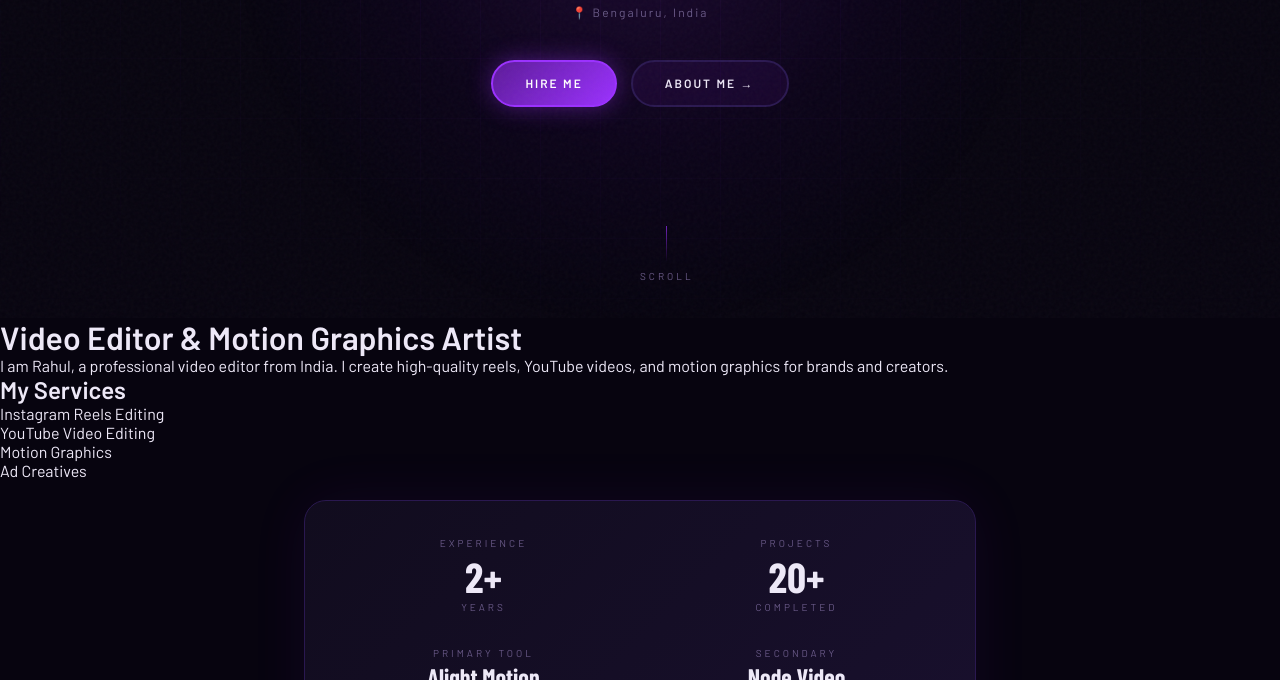
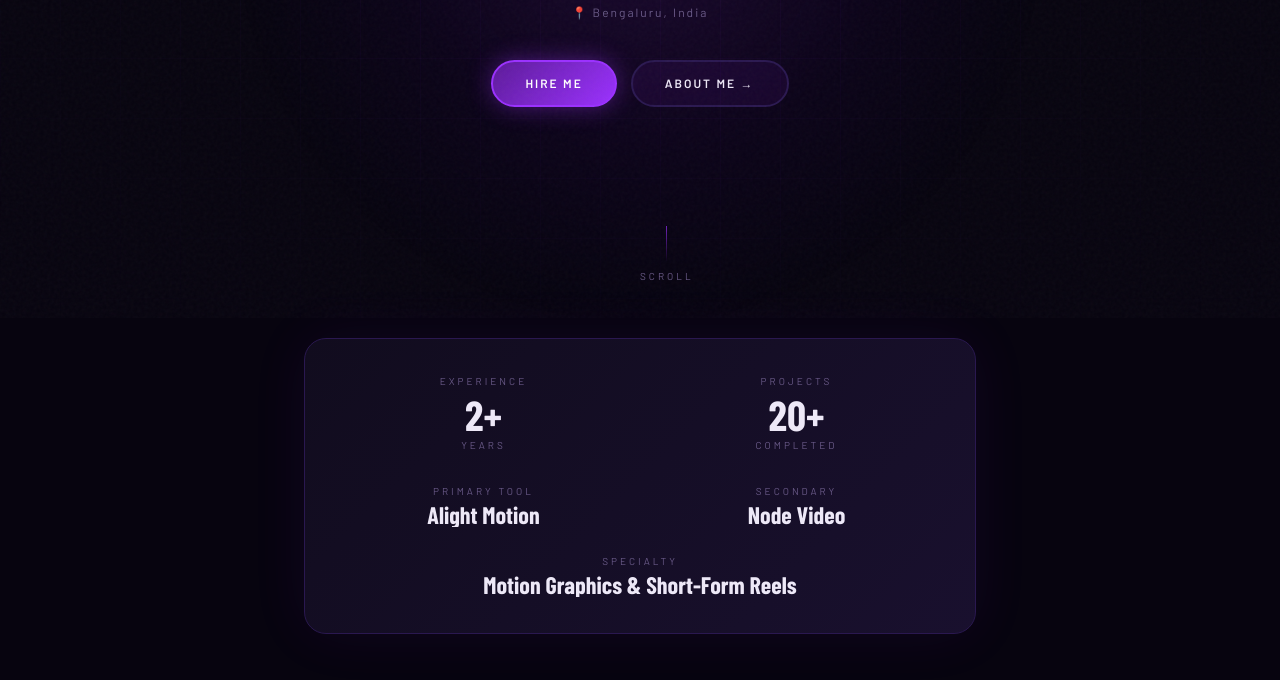
Before and after one commit to Rahul22-re/Rahul22-re.github.io, a plain HTML site: page index.html in a window 1280 px wide. Shown: the part 482-1162 px from the top of the page. Drawn offline with nearby package versions, Linux system fonts and the light colour scheme; a web font is replaced by a local one.

Commit message:
Update index.html

```diff
--- a/index.html
+++ b/index.html
@@ -4,6 +4,7 @@
 <meta charset="UTF-8">
 <meta name="viewport" content="width=device-width, initial-scale=1.0">
 <title>RFX Studio — Rahul | Video Editor & Motion Graphics</title>
+<meta name="description" content="Professional video editor from India. I create cinematic reels, motion graphics, YouTube videos, and ad creatives with smooth transitions and high-quality visuals.">
 <meta name="google-site-verification" content="jZaA_091fA7xZbyf9qH5pnsJxOivKWV4ixsvCMNal1Y" />
 <link href="https://fonts.googleapis.com/css2?family=Barlow+Condensed:wght@400;600;700;800;900&family=Barlow:wght@300;400;500;600&display=swap" rel="stylesheet">
 <style>
@@ -387,17 +388,6 @@
     Scroll
   </div>
 </section>
-<h1>Video Editor & Motion Graphics Artist</h1>
-
-<p>I am Rahul, a professional video editor from India. I create high-quality reels, YouTube videos, and motion graphics for brands and creators.</p>
-
-<h2>My Services</h2>
-<ul>
-  <li>Instagram Reels Editing</li>
-  <li>YouTube Video Editing</li>
-  <li>Motion Graphics</li>
-  <li>Ad Creatives</li>
-</ul>
 
 <!-- STATS -->
 <div class="section-wrap" style="padding-top:20px;">
```
